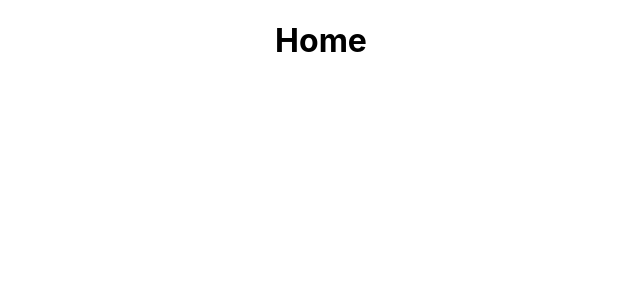
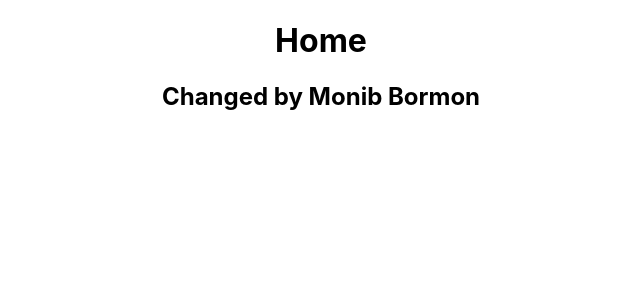
Before and after one commit to monibBormon/blood-donation-app, a React (Create React App) app: page / in a window 1280 px wide. Shown: the top 300 px of the page, without its empty margins (319-959 px from the left). Built offline with nearby package versions, Linux system fonts and the light colour scheme.

Commit message:
test code

```diff
--- a/src/features/Home/Home.js
+++ b/src/features/Home/Home.js
@@ -4,6 +4,7 @@ const Home = () => {
     return (
         <div>
             <h1>Home</h1>
+            <h2>Changed by Monib Bormon</h2>
         </div>
     );
 };
```
